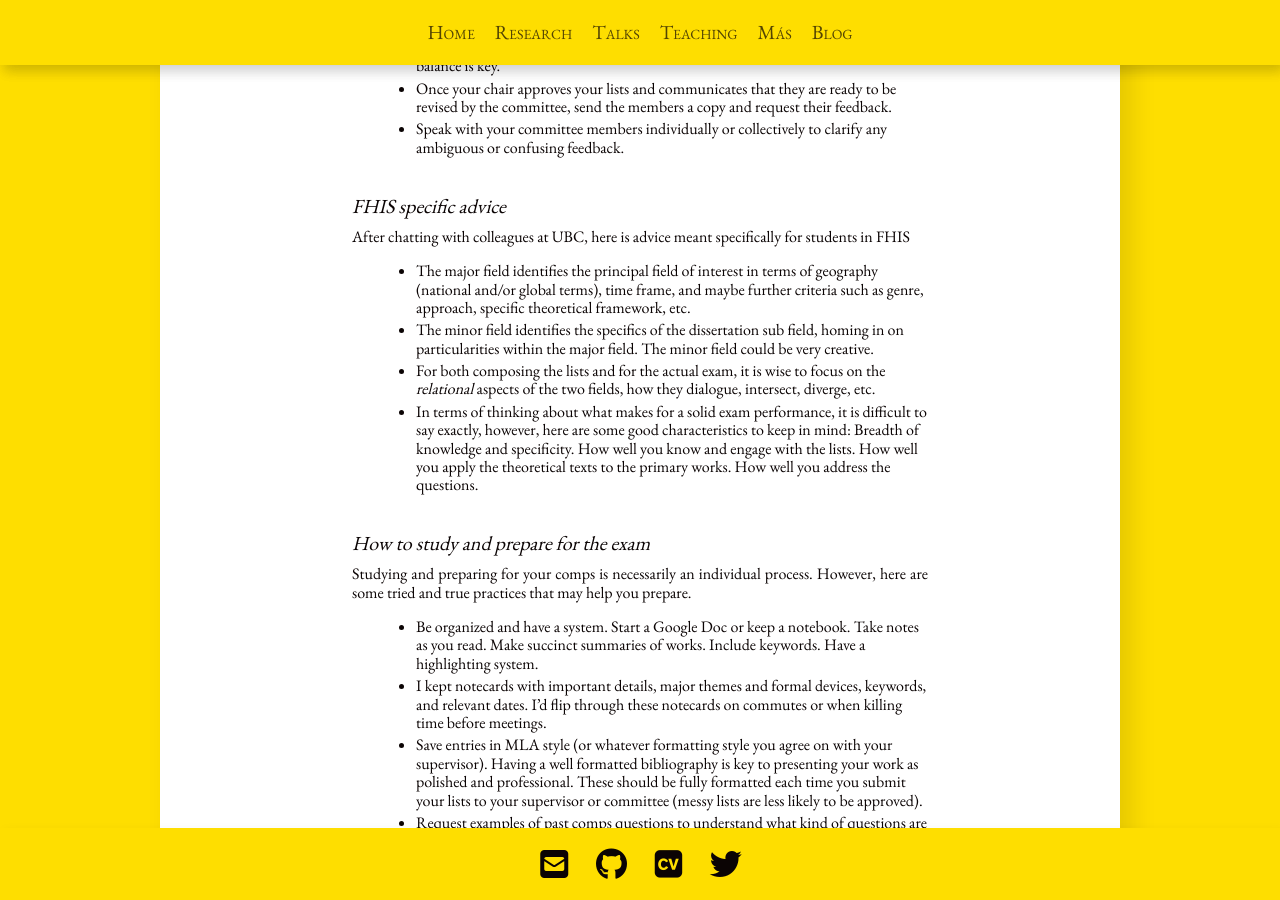
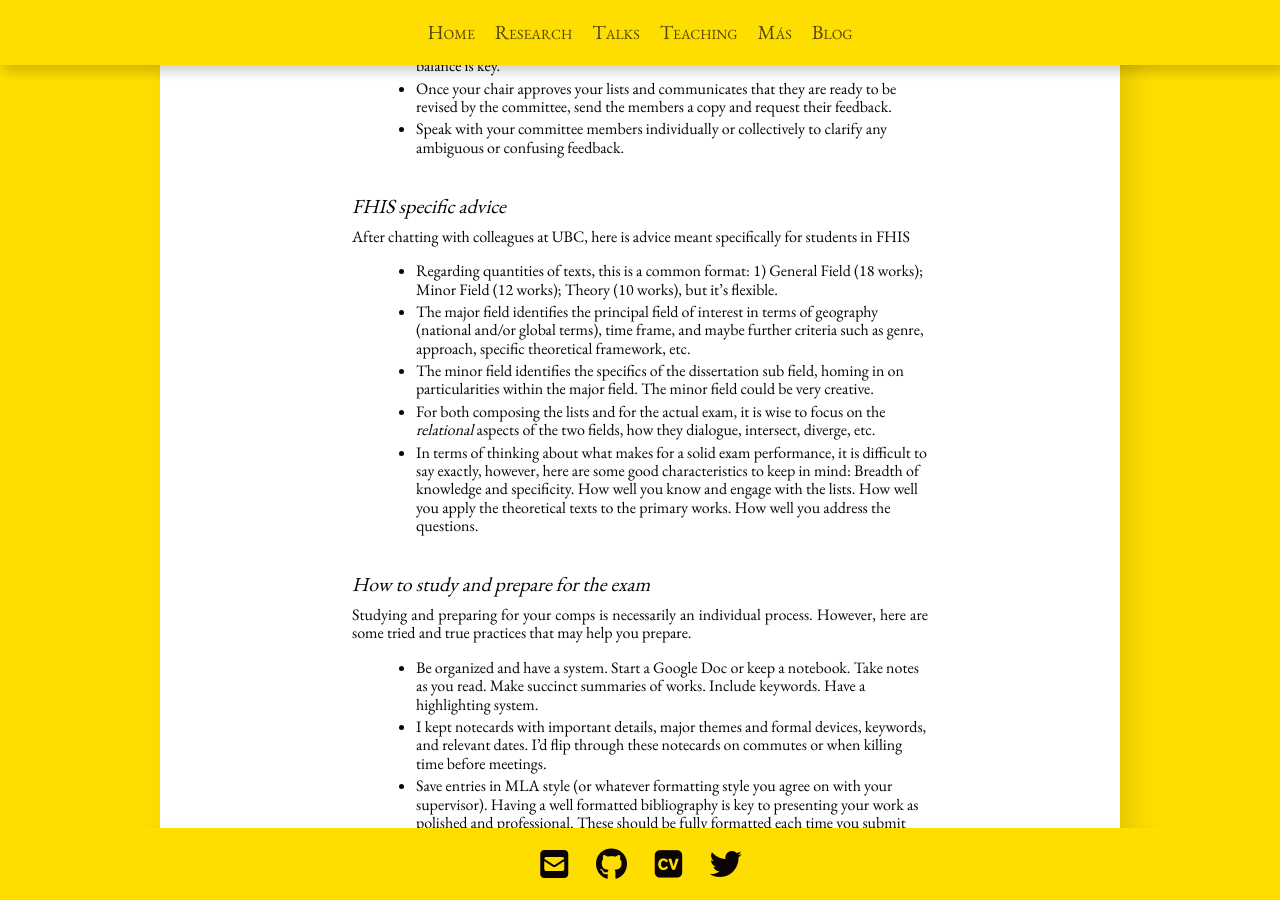
Before and after one commit to dajmcdon/tamara-site, a Jekyll site: the page built from _posts/2021-03-30-Comps.md, in a window 1280 px wide and 900 px high, scrolled down 2193 px. Built offline with Jekyll 4.4.1, drawn with Linux system fonts in a browser that asks for light colours; nearby versions of some CDN libraries; some web fonts are replaced.

Commit message:
#s of texts

```diff
--- a/_posts/2021-03-30-Comps.md
+++ b/_posts/2021-03-30-Comps.md
@@ -38,6 +38,7 @@ Composing the lists requires students to understand their research interests and
 
 #### FHIS specific advice
 After chatting with colleagues at UBC, here is advice meant specifically for students in FHIS
+* Regarding quantities of texts, this is a common format: 1) General Field (18 works); Minor Field (12 works); Theory (10 works), but it's flexible.
 * The major field identifies the principal field of interest in terms of geography (national and/or global terms), time frame, and maybe further criteria such as genre, approach, specific theoretical framework, etc.
 * The minor field identifies the specifics of the dissertation sub field, homing in on particularities within the major field. The minor field could be very creative.
 * For both composing the lists and for the actual exam, it is wise to focus on the _relational_ aspects of the two fields, how they dialogue, intersect, diverge, etc.
```
